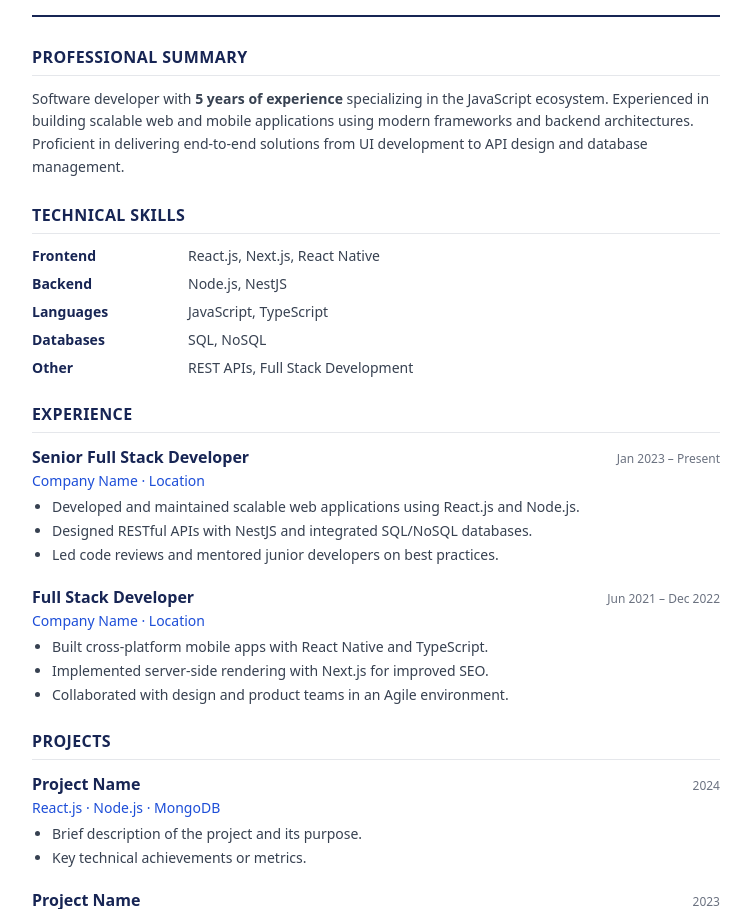
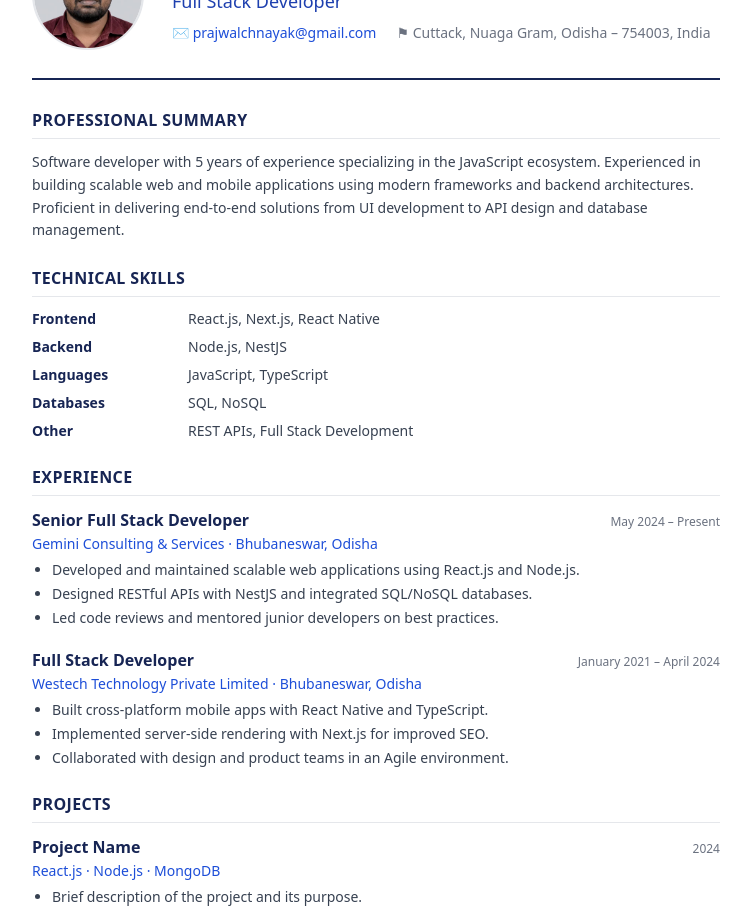
Before and after one commit to PrajwalChNayak/my_cv, a plain HTML site: page index.html in a window 1280 px wide. Shown: the part 280-1189 px from the top of the page, without its empty margins (264-1015 px from the left). Drawn offline with nearby package versions, Linux system fonts and the light colour scheme.

Commit message:
Update The Data

```diff
--- a/index.html
+++ b/index.html
@@ -3,158 +3,72 @@
   <head>
     <meta charset="UTF-8" />
     <meta name="viewport" content="width=device-width, initial-scale=1.0" />
-  <title>Prajwal Changeyan – Full Stack JavaScript Developer</title>
-  <meta name="description" content="Resume of Prajwal Changeyan, Full Stack JavaScript Developer with 5 years of experience." />
+    <title>Prajwal Chandra Nayak – Full Stack JavaScript Developer</title>
+    <meta
+      name="description"
+      content="Resume of Prajwal Chandra Nayak, Full Stack JavaScript Developer with 5 years of experience."
+    />
     <script src="https://cdn.tailwindcss.com"></script>
     <style>
+      .print-only {
+        display: none;
+      }
+
       @media print {
-      .no-print { display: none !important; }
-      body { background: white !important; }
-      .page-wrapper { box-shadow: none !important; margin: 0 !important; border-radius: 0 !important; }
+        .print-only {
+          display: inline !important;
+        }
+
+        .no-print {
+          display: none !important;
+        }
+        body {
+          background: white !important;
+        }
+        .page-wrapper {
+          box-shadow: none !important;
+          margin: 0 !important;
+          border-radius: 0 !important;
+        }
       }
     </style>
   </head>
   <body class="bg-gray-100 font-sans text-gray-700 antialiased">
-
-  <div class="page-wrapper max-w-3xl mx-auto my-10 bg-white rounded-lg shadow-md overflow-hidden">
-
+    <div
+      class="page-wrapper max-w-3xl mx-auto my-10 bg-white rounded-lg shadow-md overflow-hidden"
+    >
       <!-- Download Button Bar -->
-    <div class="no-print flex justify-end px-10 py-4 border-b border-gray-200 bg-white">
+      <div
+        class="no-print flex justify-end px-10 py-4 border-b border-gray-200 bg-white"
+      >
         <button
           onclick="window.print()"
           class="inline-flex items-center gap-2 px-6 py-2.5 bg-blue-900 text-white text-sm font-semibold rounded-md hover:bg-blue-950 transition-colors cursor-pointer"
         >
-        <svg class="w-4 h-4 fill-current" viewBox="0 0 24 24" aria-hidden="true">
-          <path d="M5 20h14v-2H5v2zm7-18v12.17l3.59-3.58L17 12l-5 5-5-5 1.41-1.41L12 14.17V2z"/>
+          <svg
+            class="w-4 h-4 fill-current"
+            viewBox="0 0 24 24"
+            aria-hidden="true"
+          >
+            <path
+              d="M5 20h14v-2H5v2zm7-18v12.17l3.59-3.58L17 12l-5 5-5-5 1.41-1.41L12 14.17V2z"
+            />
           </svg>
           Download / Print CV
         </button>
       </div>
 
-    <!-- Resume Content -->
-    <main class="px-10 py-8">
-
-      <!-- Header -->
-      <header class="flex items-center gap-7 pb-7 border-b-2 border-blue-950 mb-7">
-        <img
-          class="w-28 h-28 rounded-full object-cover border-2 border-gray-200 shrink-0"
-          src="profile.jpg"
-          alt="Photo of Prajwal Changeyan"
-          width="110"
-          height="110"
-        />
-        <div>
-          <h1 class="text-3xl font-bold text-blue-950 leading-tight mb-1">Prajwal Changeyan</h1>
-          <p class="text-lg text-blue-800 font-medium mb-2">Full Stack JavaScript Developer</p>
-          <address class="not-italic flex flex-wrap gap-x-5 gap-y-1 text-sm text-gray-500">
-            <span>✉ <a href="mailto:prajwalch@gmail.com" class="text-blue-700 hover:underline">prajwalch@gmail.com</a></span>
-            <span>☎ +91 88373904747</span>
-            <span>⚑ Cuttack, Nua Gram, Odisha – 754003, India</span>
-          </address>
-        </div>
-      </header>
-
-      <!-- Professional Summary -->
-      <section class="mb-6">
-        <h2 class="text-base font-bold text-blue-950 uppercase tracking-wide pb-1.5 border-b border-gray-200 mb-3">Professional Summary</h2>
-        <p class="text-sm leading-relaxed">
-          Software developer with <strong>5 years of experience</strong> specializing in the JavaScript ecosystem.
-          Experienced in building scalable web and mobile applications using modern frameworks and backend architectures.
-          Proficient in delivering end-to-end solutions from UI development to API design and database management.
-        </p>
-      </section>
-
-      <!-- Technical Skills -->
-      <section class="mb-6">
-        <h2 class="text-base font-bold text-blue-950 uppercase tracking-wide pb-1.5 border-b border-gray-200 mb-3">Technical Skills</h2>
-        <dl class="grid grid-cols-[140px_1fr] gap-x-4 gap-y-2 text-sm">
-          <dt class="font-semibold text-blue-950">Frontend</dt>
-          <dd>React.js, Next.js, React Native</dd>
-          <dt class="font-semibold text-blue-950">Backend</dt>
-          <dd>Node.js, NestJS</dd>
-          <dt class="font-semibold text-blue-950">Languages</dt>
-          <dd>JavaScript, TypeScript</dd>
-          <dt class="font-semibold text-blue-950">Databases</dt>
-          <dd>SQL, NoSQL</dd>
-          <dt class="font-semibold text-blue-950">Other</dt>
-          <dd>REST APIs, Full Stack Development</dd>
-        </dl>
-      </section>
-
-      <!-- Experience -->
-      <section class="mb-6">
-        <h2 class="text-base font-bold text-blue-950 uppercase tracking-wide pb-1.5 border-b border-gray-200 mb-3">Experience</h2>
-
-        <article class="mb-5">
-          <div class="flex justify-between items-baseline flex-wrap gap-1 mb-0.5">
-            <h3 class="text-base font-semibold text-blue-950">Senior Full Stack Developer</h3>
-            <span class="text-xs text-gray-500 whitespace-nowrap">Jan 2023 – Present</span>
-          </div>
-          <p class="text-sm text-blue-700 font-medium mb-1.5">Company Name · Location</p>
-          <ul class="list-disc pl-5 text-sm space-y-1">
-            <li>Developed and maintained scalable web applications using React.js and Node.js.</li>
-            <li>Designed RESTful APIs with NestJS and integrated SQL/NoSQL databases.</li>
-            <li>Led code reviews and mentored junior developers on best practices.</li>
-          </ul>
-        </article>
-
-        <article>
-          <div class="flex justify-between items-baseline flex-wrap gap-1 mb-0.5">
-            <h3 class="text-base font-semibold text-blue-950">Full Stack Developer</h3>
-            <span class="text-xs text-gray-500 whitespace-nowrap">Jun 2021 – Dec 2022</span>
-          </div>
-          <p class="text-sm text-blue-700 font-medium mb-1.5">Company Name · Location</p>
-          <ul class="list-disc pl-5 text-sm space-y-1">
-            <li>Built cross-platform mobile apps with React Native and TypeScript.</li>
-            <li>Implemented server-side rendering with Next.js for improved SEO.</li>
-            <li>Collaborated with design and product teams in an Agile environment.</li>
-          </ul>
-        </article>
-      </section>
-
-      <!-- Projects -->
-      <section class="mb-6">
-        <h2 class="text-base font-bold text-blue-950 uppercase tracking-wide pb-1.5 border-b border-gray-200 mb-3">Projects</h2>
-
-        <article class="mb-5">
-          <div class="flex justify-between items-baseline flex-wrap gap-1 mb-0.5">
-            <h3 class="text-base font-semibold text-blue-950">Project Name</h3>
-            <span class="text-xs text-gray-500 whitespace-nowrap">2024</span>
-          </div>
-          <p class="text-sm text-blue-700 font-medium mb-1.5">React.js · Node.js · MongoDB</p>
-          <ul class="list-disc pl-5 text-sm space-y-1">
-            <li>Brief description of the project and its purpose.</li>
-            <li>Key technical achievements or metrics.</li>
-          </ul>
-        </article>
-
-        <article>
-          <div class="flex justify-between items-baseline flex-wrap gap-1 mb-0.5">
-            <h3 class="text-base font-semibold text-blue-950">Project Name</h3>
-            <span class="text-xs text-gray-500 whitespace-nowrap">2023</span>
-          </div>
-          <p class="text-sm text-blue-700 font-medium mb-1.5">Next.js · TypeScript · PostgreSQL</p>
-          <ul class="list-disc pl-5 text-sm space-y-1">
-            <li>Brief description of the project and its purpose.</li>
-            <li>Key technical achievements or metrics.</li>
-          </ul>
-        </article>
-      </section>
-
-      <!-- Education -->
-      <section>
-        <h2 class="text-base font-bold text-blue-950 uppercase tracking-wide pb-1.5 border-b border-gray-200 mb-3">Education</h2>
-        <article>
-          <div class="flex justify-between items-baseline flex-wrap gap-1 mb-0.5">
-            <h3 class="text-base font-semibold text-blue-950">Degree Name</h3>
-            <span class="text-xs text-gray-500 whitespace-nowrap">Year – Year</span>
-          </div>
-          <p class="text-sm text-blue-700 font-medium">University / Institution Name · Location</p>
-        </article>
-      </section>
-
-    </main>
+      <div
+        class="no-print px-10 py-4 bg-blue-50 text-blue-900 text-sm border-b border-gray-200"
+      >
+        Note: The phone number is hidden in the browser preview and will appear
+        when you download or print the CV.
       </div>
 
+      <!-- Resume Content -->
+      <main id="resume-root" class="px-10 py-8"></main>
+    </div>
+
+    <script src="resume.js"></script>
   </body>
 </html>
--- /dev/null
+++ b/resume.js
@@ -0,0 +1,197 @@
+const resumeData = {
+    name: "Prajwal Chandra Nayak",
+    title: "Full Stack  Developer",
+    profileImage: "profile.jpg",
+    contact: {
+        email: "prajwalchnayak@gmail.com",
+        phone: "+91 88373904747",
+        address: "Cuttack, Nuaga Gram, Odisha – 754003, India"
+    },
+    summary: "Software developer with 5 years of experience specializing in the JavaScript ecosystem. Experienced in building scalable web and mobile applications using modern frameworks and backend architectures. Proficient in delivering end-to-end solutions from UI development to API design and database management.",
+    skills: [
+        { label: "Frontend", items: "React.js, Next.js, React Native" },
+        { label: "Backend", items: "Node.js, NestJS" },
+        { label: "Languages", items: "JavaScript, TypeScript" },
+        { label: "Databases", items: "SQL, NoSQL" },
+        { label: "Other", items: "REST APIs, Full Stack Development" }
+    ],
+    experience: [
+        {
+            role: "Senior Full Stack Developer",
+            date: "May 2024 – Present",
+            company: "Gemini Consulting & Services · Bhubaneswar, Odisha",
+            details: [
+                "Developed and maintained scalable web applications using React.js and Node.js.",
+                "Designed RESTful APIs with NestJS and integrated SQL/NoSQL databases.",
+                "Led code reviews and mentored junior developers on best practices."
+            ]
+        },
+        {
+            role: "Full Stack Developer",
+            date: "January 2021 – April 2024",
+            company: "Westech Technology Private Limited · Bhubaneswar, Odisha",
+            details: [
+                "Built cross-platform mobile apps with React Native and TypeScript.",
+                "Implemented server-side rendering with Next.js for improved SEO.",
+                "Collaborated with design and product teams in an Agile environment."
+            ]
+        }
+    ],
+    projects: [
+        {
+            name: "Project Name",
+            date: "2024",
+            tech: "React.js · Node.js · MongoDB",
+            details: [
+                "Brief description of the project and its purpose.",
+                "Key technical achievements or metrics."
+            ]
+        },
+        {
+            name: "Project Name",
+            date: "2023",
+            tech: "Next.js · TypeScript · PostgreSQL",
+            details: [
+                "Brief description of the project and its purpose.",
+                "Key technical achievements or metrics."
+            ]
+        }
+    ],
+    education: [
+        {
+            degree: "Degree Name",
+            date: "Year – Year",
+            institution: "University / Institution Name · Location"
+        }
+    ]
+};
+const root = document.getElementById("resume-root");
+
+function createSection(title) {
+    const section = document.createElement("section");
+    section.className = "mb-6";
+    section.innerHTML = `
+    <h2 class="text-base font-bold text-blue-950 uppercase tracking-wide pb-1.5 border-b border-gray-200 mb-3">${title}</h2>
+  `;
+    return section;
+}
+
+function renderParagraph(text) {
+    const p = document.createElement("p");
+    p.className = "text-sm leading-relaxed";
+    p.textContent = text;
+    return p;
+}
+
+function renderHeader(data) {
+    const header = document.createElement("header");
+    header.className = "flex items-center gap-7 pb-7 border-b-2 border-blue-950 mb-7";
+    header.innerHTML = `
+    <img
+      class="w-28 h-28 rounded-full object-cover border-2 border-gray-200 shrink-0"
+      src="${data.profileImage}"
+      alt="Photo of ${data.name}"
+      width="110"
+      height="110"
+    />
+    <div>
+      <h1 class="text-3xl font-bold text-blue-950 leading-tight mb-1">${data.name}</h1>
+      <p class="text-lg text-blue-800 font-medium mb-2">${data.title}</p>
+      <address class="not-italic flex flex-wrap gap-x-5 gap-y-1 text-sm text-gray-500">
+        <span>✉ <a href="mailto:${data.contact.email}" class="text-blue-700 hover:underline">${data.contact.email}</a></span>
+        <span class="print-only">☎ ${data.contact.phone}</span>
+        <span>⚑ ${data.contact.address}</span>
+      </address>
+    </div>
+  `;
+    return header;
+}
+
+function renderItems(items) {
+    const container = document.createElement("div");
+
+    items.forEach((item) => {
+        const article = document.createElement("article");
+        article.className = "mb-5";
+        article.innerHTML = `
+      <div class="flex justify-between items-baseline flex-wrap gap-1 mb-0.5">
+        <h3 class="text-base font-semibold text-blue-950">${item.role || item.name || item.degree}</h3>
+        <span class="text-xs text-gray-500 whitespace-nowrap">${item.date}</span>
+      </div>
+    `;
+
+        if (item.company) {
+            const company = document.createElement("p");
+            company.className = "text-sm text-blue-700 font-medium mb-1.5";
+            company.textContent = item.company;
+            article.appendChild(company);
+        }
+
+        if (item.tech) {
+            const tech = document.createElement("p");
+            tech.className = "text-sm text-blue-700 font-medium mb-1.5";
+            tech.textContent = item.tech;
+            article.appendChild(tech);
+        }
+
+        if (item.institution) {
+            const institution = document.createElement("p");
+            institution.className = "text-sm text-blue-700 font-medium";
+            institution.textContent = item.institution;
+            article.appendChild(institution);
+        }
+
+        if (item.details) {
+            const list = document.createElement("ul");
+            list.className = "list-disc pl-5 text-sm space-y-1";
+            item.details.forEach((detail) => {
+                const li = document.createElement("li");
+                li.textContent = detail;
+                list.appendChild(li);
+            });
+            article.appendChild(list);
+        }
+
+        container.appendChild(article);
+    });
+
+    return container;
+}
+
+function renderResume(data) {
+    root.appendChild(renderHeader(data));
+
+    const summarySection = createSection("Professional Summary");
+    summarySection.appendChild(renderParagraph(data.summary));
+    root.appendChild(summarySection);
+
+    const skillsSection = createSection("Technical Skills");
+    const skillsDl = document.createElement("dl");
+    skillsDl.className = "grid grid-cols-[140px_1fr] gap-x-4 gap-y-2 text-sm";
+
+    data.skills.forEach((skill) => {
+        const dt = document.createElement("dt");
+        dt.className = "font-semibold text-blue-950";
+        dt.textContent = skill.label;
+        const dd = document.createElement("dd");
+        dd.textContent = skill.items;
+        skillsDl.append(dt, dd);
+    });
+
+    skillsSection.appendChild(skillsDl);
+    root.appendChild(skillsSection);
+
+    const experienceSection = createSection("Experience");
+    experienceSection.appendChild(renderItems(data.experience));
+    root.appendChild(experienceSection);
+
+    const projectsSection = createSection("Projects");
+    projectsSection.appendChild(renderItems(data.projects));
+    root.appendChild(projectsSection);
+
+    const educationSection = createSection("Education");
+    educationSection.appendChild(renderItems(data.education));
+    root.appendChild(educationSection);
+}
+
+renderResume(resumeData);
```
Lines whose indentation alone changed are shown as unchanged.
